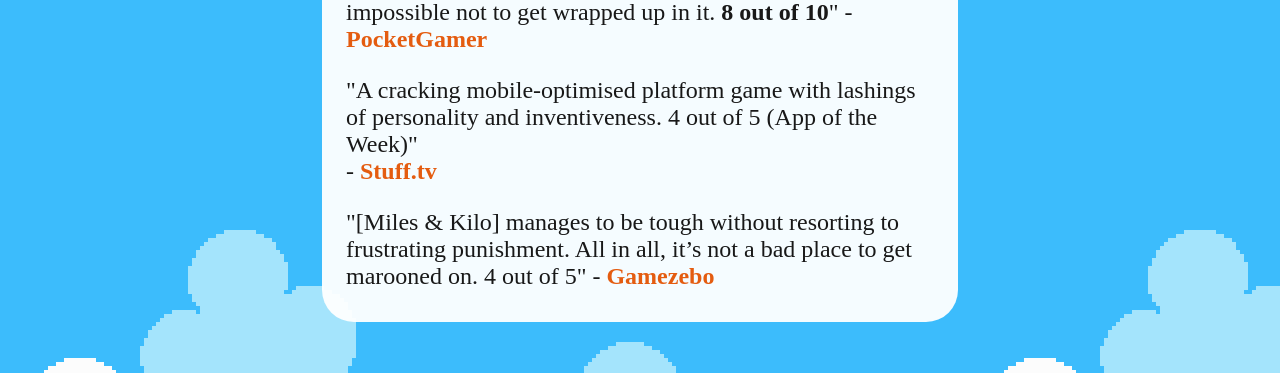
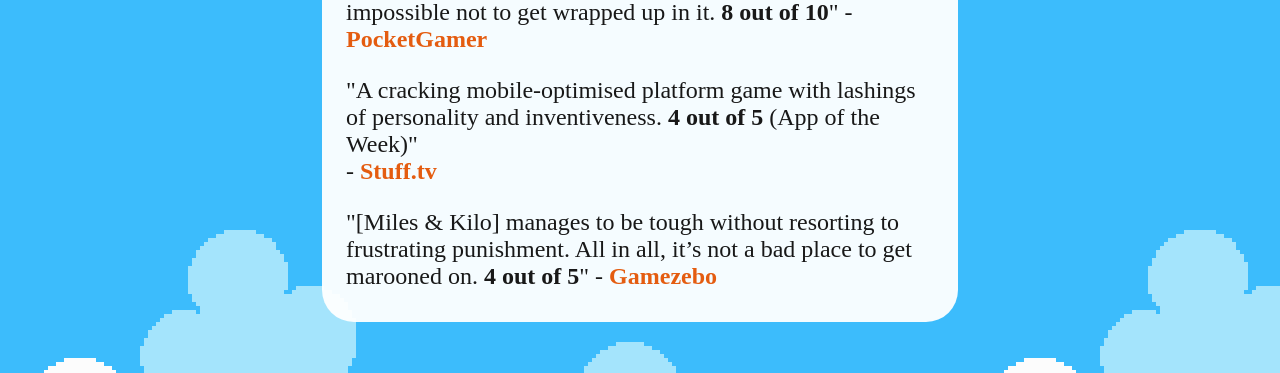
Before and after one commit to thatpixelguy/milesandkilo, a Jekyll site: the page built from index.html, in a window 1280 px wide. Shown: the part 1041-1414 px from the top of the page. Built offline with Jekyll 4.4.1, drawn with Linux system fonts in a browser that asks for light colours; some web fonts are replaced.

```diff
--- a/index.html
+++ b/index.html
@@ -22,9 +22,9 @@ published: true
 
 	<p>"Miles and Kilo is a brilliant game through and through. It's clearly been put together with such love that it's almost impossible not to get wrapped up in it. <b>8 out of 10</b>" - <a href='http://www.pocketgamer.co.uk/r/iPhone/Miles+%26+Kilo/review.asp?c=73934'><b>PocketGamer</b></a></p>
 
-    <p>"A cracking mobile-optimised platform game with lashings of personality and inventiveness. 4 out of 5 (App of the Week)"<br>- <a href='https://www.stuff.tv/app-reviews/miles-kilo/review'><b>Stuff.tv</b></a></p>
+    <p>"A cracking mobile-optimised platform game with lashings of personality and inventiveness. <b>4 out of 5</b> (App of the Week)"<br>- <a href='https://www.stuff.tv/app-reviews/miles-kilo/review'><b>Stuff.tv</b></a></p>
 
-    <p>"[Miles & Kilo] manages to be tough without resorting to frustrating punishment. All in all, it’s not a bad place to get marooned on. 4 out of 5" - <a href='http://www.gamezebo.com/2017/05/17/miles-kilo-review-fun-detour/'><b>Gamezebo</b></a>
+    <p>"[Miles & Kilo] manages to be tough without resorting to frustrating punishment. All in all, it’s not a bad place to get marooned on. <b>4 out of 5</b>" - <a href='http://www.gamezebo.com/2017/05/17/miles-kilo-review-fun-detour/'><b>Gamezebo</b></a>
 
 	<p>
   </div>
```
